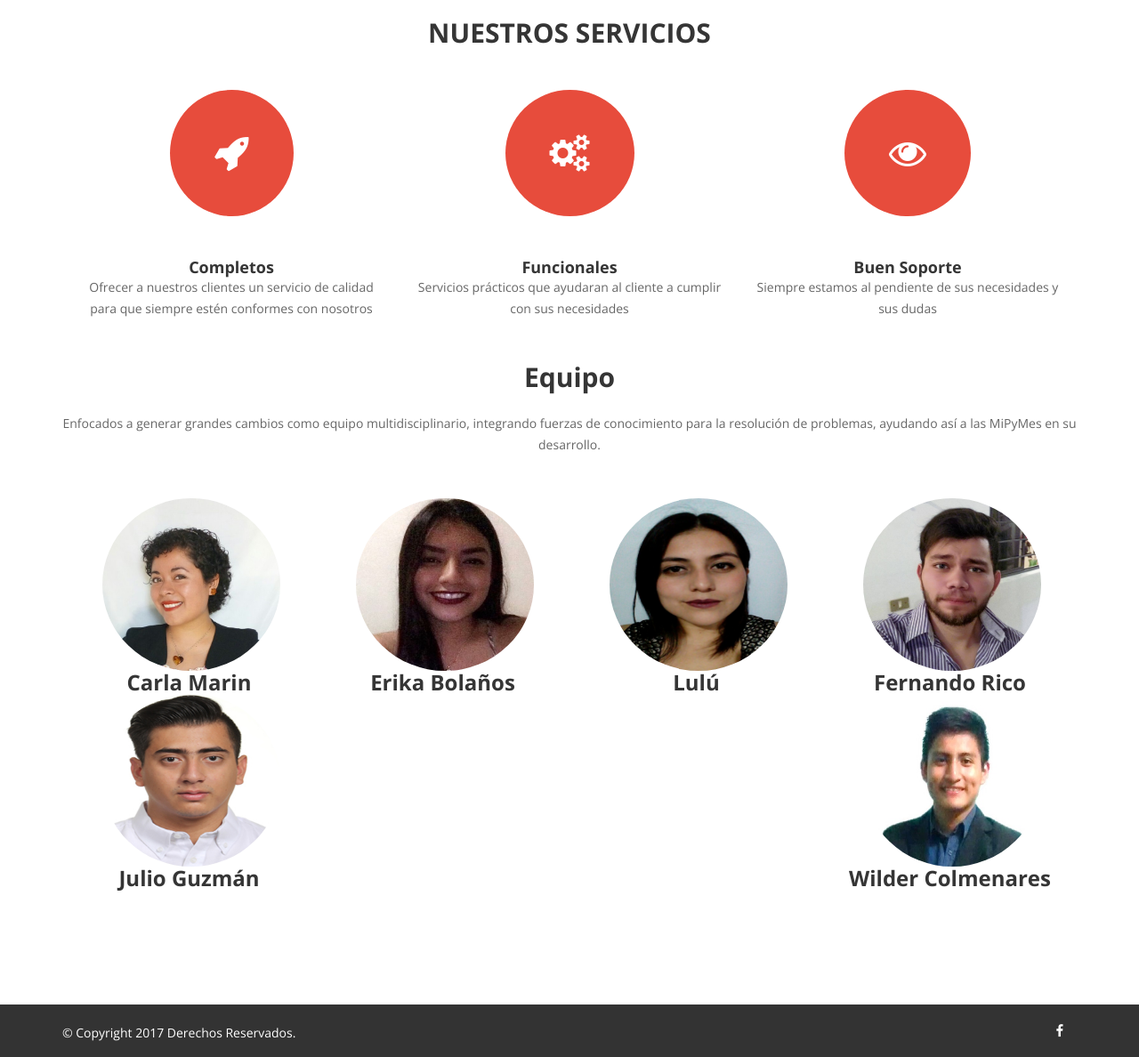
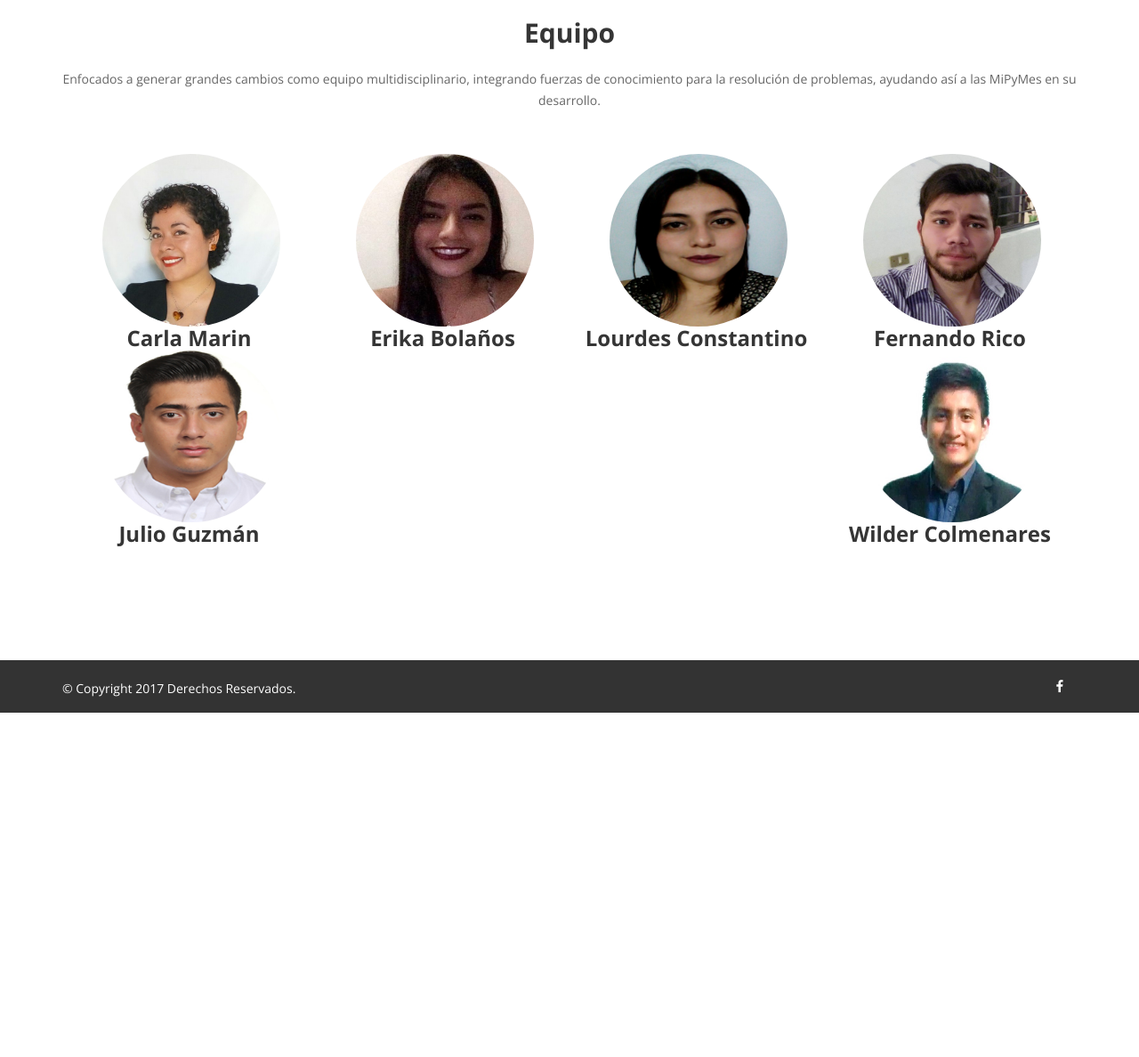
Before and after one commit to FernandoRicoGiron/uni, a Django app: template unipymes/templates/services.html in a window 1280 px wide. Shown: the part 60-1248 px from the top of the page at 89% size. After the commit the page ends 861 px from the top, so only its background shows below. Run offline with Django 3.2, Linux system fonts and the light colour scheme; the template is opened without the code that fills it, so the values that code supplies are empty; some libraries are stand-ins or nearby versions.

Commit message:
ultimas modificaciones

```diff
--- a/templates/base.html
+++ b/templates/base.html
@@ -4,11 +4,28 @@
     <head>
         <!-- Meta tag -->
 		<meta charset="utf-8">
+
         <meta http-equiv="x-ua-compatible" content="ie=edge">
 		<meta name="description" content="">
 		<meta name='copyright' content='codeglim'>
 		<meta http-equiv="X-UA-Compatible" content="IE=edge">
         <meta name="viewport" content="width=device-width, initial-scale=1">
+        <meta http-equiv="x-ua-compatible" content="ie=edge">
+		<meta name="description" content="Todo lo que necesitas para que tu empresa cresca">
+
+            <meta property="og:site_name" content="Unipymes"/>
+            <meta property="og:locale" content="es_MX"/>
+            <meta property="og:type" content="services"/>
+            <meta property="fb:app_id"          content="291577254702688" />
+            <meta property="og:type"            content="services" />
+            <meta property="og:url"             content="https://www.unipymes.com.mx/" />
+            <meta property="og:title"           content="Unipymes" />
+            <meta property="og:image"           content="https://www.unipymes.com.mx/static/imgages/uni.png" />
+            <meta property="og:description"    content="Vinculando ideas y negocios" />
+            <meta property="article:published_time" content="">
+            <meta property="article:author" content="https://www.facebook.com/karlozriico">
+
+            <meta name="p:domain_verify" content="">
 
 		<!-- Title Tag -->
         <title>Unipymes</title>
--- /dev/null
+++ b/unipymes/templates/googleb8e411affc4ac215.html
@@ -0,0 +1 @@
+google-site-verification: googleb8e411affc4ac215.html
--- a/unipymes/templates/registro.html
+++ b/unipymes/templates/registro.html
@@ -11,7 +11,7 @@
 				</div>
                 <br>
 				<div class="wow bounceInDown" data-wow-offset="0" data-wow-delay="0.6s">
-					<h3>Ingresa los siguientes datos para registrarte</h3>
+					<h3>Ingresa lo siguiente</h3>
 				</div><br>
 				<div class="wow bounceInDown" data-wow-offset="0" data-wow-delay="0.6s">
 					<h2>Datos Personales</h2>
--- a/unipymes/templates/services.html
+++ b/unipymes/templates/services.html
@@ -5,53 +5,7 @@
 
 <section id="portfolio" class="section">
 	<div class="services">
-		<div class="container">
-			<div class="text-center">
-				<div class="services-box">
-					<div class="wow bounceInDown" data-wow-offset="0" data-wow-delay="0.3s">
-						<h2>NUESTROS SERVICIOS</h2>
-					</div>
-					<br><br>
-					<div class="wow bounceInDown" data-wow-offset="0" data-wow-delay="0.6s">
-						<p></p>
-					</div>
 
-					<div class="col-md-4">
-						<div class="wow fadeInDown" data-wow-offset="0" data-wow-delay="0.3s">
-							<i style="background-color: #E74C3C; color:white; border-radius: 50%;padding: 50px;" class="fa fa-rocket fa-3x"></i>
-						</div>
-						<br><br>
-						<div class="wow fadeInUp" data-wow-offset="0" data-wow-delay="0.3s">
-							<h4>Completos</h4>
-							<p>Ofrecer a nuestros clientes un servicio de calidad para que siempre estén conformes con nosotros</p>
-						</div>
-					</div>
-
-					<div class="col-md-4">
-						<div class="wow fadeInDown" data-wow-offset="0" data-wow-delay="0.9s">
-							<i style="background-color: #E74C3C; color:white; border-radius: 50%;padding: 50px;" class="fa fa-cogs fa-3x"></i>
-						</div>
-						<br><br>
-						<div class="wow fadeInUp" data-wow-offset="0" data-wow-delay="0.9s">
-							<h4>Funcionales</h4>
-							<p>Servicios prácticos que ayudaran al cliente a cumplir con sus necesidades</p>
-						</div>
-					</div>
-
-					<div class="col-md-4">
-						<div class="wow fadeInDown" data-wow-offset="0" data-wow-delay="1.5s">
-							<i style="background-color: #E74C3C; color:white; border-radius: 50%;padding: 50px;" class="fa fa-eye fa-3x"></i>
-						</div>
-						<br><br>
-						<div class="wow fadeInUp" data-wow-offset="0" data-wow-delay="1.5s">
-							<h4> Buen soporte</h4>
-							<p>Siempre estamos al pendiente de sus necesidades y sus dudas</p>
-						</div>
-					</div>
-				</div>
-			</div>
-		</div>
-		<br><br>
 		<div class="container">
 			<div style="text-align: center;" class="text-center">
 				<div class="wow bounceInDown" data-wow-offset="0" data-wow-delay="0.3s">
@@ -83,7 +37,7 @@
 				<div class="wow fadeInLeft" data-wow-offset="0" data-wow-delay="0.3s">
 					<div class="col-md-3">
 						<a href="" data-toggle="modal" data-target="#Lulu"><img style="margin-left: 30px; border-radius: 50%;" width="200" height="194" src="{% static 'personas/lulu.jpg' %}" alt="" ></a>
-						<h3>Lulú</h3>
+						<h3>Lourdes Constantino</h3>
 
 					</div>
 				</div>
--- a/unipymes/templates/servicios.html
+++ b/unipymes/templates/servicios.html
@@ -18,9 +18,9 @@
 						<!-- portfolio Nav -->
 						<div class="portfolio-nav">
 							<ul>
-								<li class="active" data-filter="*"><span>05</span><i class="fa fa-tasks"></i>Todos Nuestros Servicios</li>
+								<li class="active" data-filter="*"><span>{{numserv}}</span><i class="fa fa-tasks"></i>Todos Nuestros Servicios</li>
 								{% for carr in carreras %}
-								<li data-filter=".{{carr.id}}"><span>05</span><i class="fa fa-pencil"></i>{{carr.Nombre}}</li>
+								<li data-filter=".{{carr.id}}"><i class="fa fa-pencil"></i>{{carr.Nombre}}</li>
 								{% endfor %}
 
 							</ul>
--- a/unipymes/urls.py
+++ b/unipymes/urls.py
@@ -27,4 +27,5 @@ urlpatterns = [
     path('editperfil/', views.editar_perfil),
     path('estadosoli/', views.estadosoli),
     path('validarusuyemp/', views.validarusuyemp),
+    path('googleb8e411affc4ac215.html', views.google)
 ]
```
Also changed, not shown: unipymes/templates/contacto.html (+6 -6 lines), unipymes/templates/index.html (+7 -7 lines), unipymes/views.py (+7 -1 lines), media/Convocatorias/analysis-1841158_1920.jpg (added), media/Convocatorias/paginaweb.png (added), media/Convocatorias/puntoventa.jpg (added), static/images/adrian.jpg (added), static/images/mision.jpg (added), static/images/quees.jpg (added), static/images/valores.jpg (added), static/images/vision.jpg (added).
